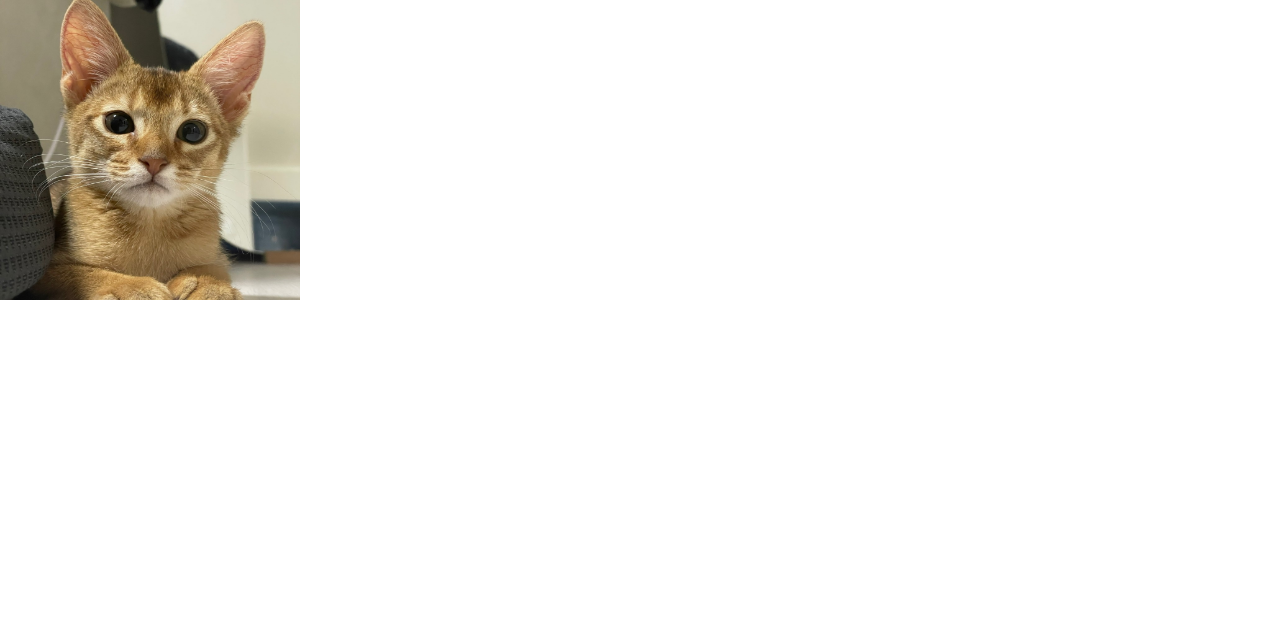
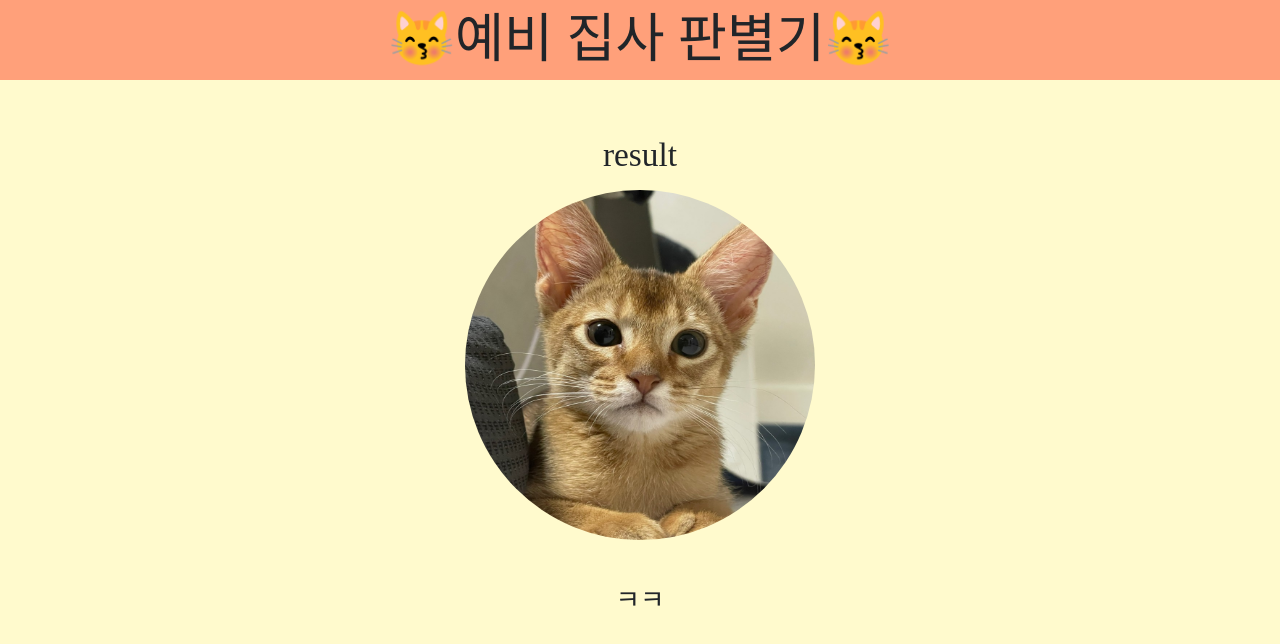
Before and after one commit to DxxxHxx/mbitTest_ts, a React (Create React App) app: page /result in a window 1280 px wide. Shown: the top 644 px of the page. Built offline with nearby package versions, Linux system fonts and the light colour scheme; a web font is replaced by a local one.

Commit message:
결과페이지 레이아웃

```diff
--- a/src/pages/QuestionPage.tsx
+++ b/src/pages/QuestionPage.tsx
@@ -3,7 +3,7 @@ import { questionData } from "../stores/question/questionData";
 import { Button } from "react-bootstrap";
 import Header from "../components/Header";
 import React, { useState } from "react";
-import { useNavigate } from "react-router-dom";
+import { createSearchParams, useNavigate } from "react-router-dom";
 
 export default function QuestionPage() {
   const navigate = useNavigate();
@@ -32,7 +32,11 @@ export default function QuestionPage() {
     if (questionData.length !== questionIndex + 1) {
       setQuestionIndex((prev) => (prev += 1));
     } else {
-      navigate("/result");
+      const mbti = "ENTJ";
+      navigate({
+        pathname: "/result",
+        search: `?${createSearchParams({ mbti: mbti })}`,
+      });
     }
   };
   return (
--- a/src/pages/ResultPage.tsx
+++ b/src/pages/ResultPage.tsx
@@ -1,6 +1,70 @@
-import { resultData } from "../stores/result/resultData"
+import styled from "styled-components";
+import Header from "../components/Header";
+import { resultData } from "../stores/result/resultData";
+import Image from "react-bootstrap/Image";
+import { useSearchParams } from "react-router-dom";
 
-export default function ResultPage(){
+export default function ResultPage() {
+  const [searchParams] = useSearchParams();
+  const mbti = searchParams.get("mbti");
+  return (
+    <Wrapper>
+      <Header type="header" />
+      <ContentWrapper>
+        <Title>result</Title>
+        <ResultImg>
+          <Image
+            roundedCircle
+            src={resultData[0].img}
+            alt="cat"
+            width={350}
+            height={350}
+          />
+        </ResultImg>
+        <Desc>{resultData[0].desc}</Desc>
+      </ContentWrapper>
+    </Wrapper>
+  );
+}
 
-    return <><img src={resultData[0].img} alt="" width={300} height={300} /></>
-}
+const Wrapper = styled.div`
+  width: 100%;
+  min-height: 100vh;
+  background-color: #fffacd;
+
+  display: flex;
+  flex-direction: column;
+  /* justify-content: center; */
+  font-family: "Jalnan";
+`;
+const ContentWrapper = styled.div`
+  display: flex;
+  flex-direction: column;
+  justify-content: center;
+  align-items: center;
+  margin-top: 20px;
+
+  padding: 10px;
+
+  @media all and (max-width: 376px) {
+    padding: 0 7px;
+  }
+`;
+const Title = styled.div`
+  margin-top: 20px;
+  font-size: 25pt;
+`;
+const ResultImg = styled.div`
+  width: 200;
+  height: 200;
+  margin-top: 10px;
+  margin-bottom: 20px;
+`;
+const Desc = styled.div`
+  margin-top: 20px;
+  font-size: 20pt;
+
+  @media all and (max-width: 426px) {
+    font-size: 14pt;
+  }
+`;
```
